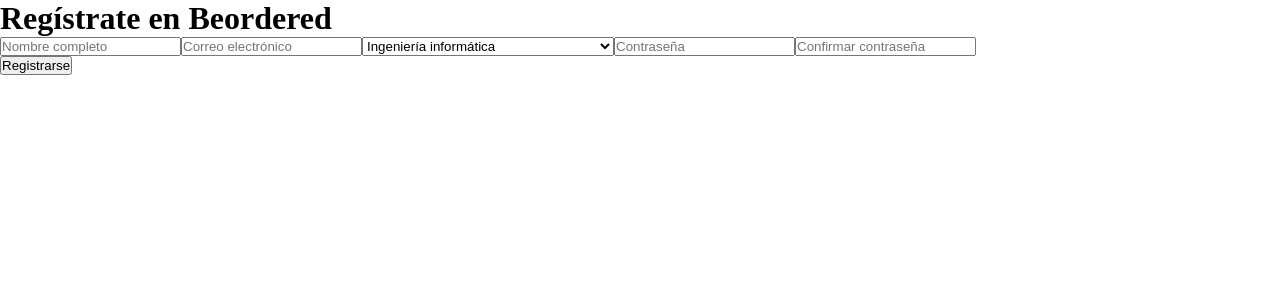
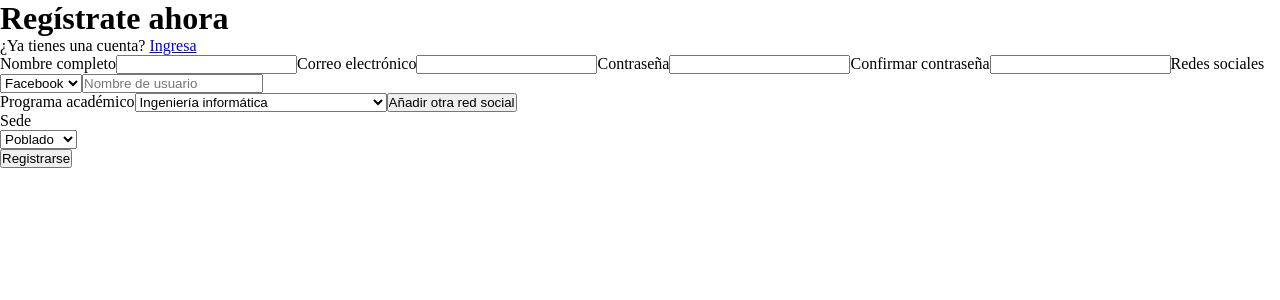
Before and after one commit to Santiago-Restrepo/ProyectoFinalBD2, a React app: page / in a window 1280 px wide. Shown: the top 300 px of the page. Built offline with nearby package versions, Linux system fonts and the light colour scheme.

Commit message:
Functional part of register page almost ready, only details are missing

```diff
--- a/src/pages/Register.jsx
+++ b/src/pages/Register.jsx
@@ -1,19 +1,43 @@
 import React, { useState, useEffect } from 'react';
 import { Redirect } from 'react-router';
+import { Link } from 'react-router-dom';
 import { useForm } from "react-hook-form";
 
 export const Register = () => {
     const { register, handleSubmit, reset } = useForm();
+    const socialNetworks=[
+        {
+            name: "Facebook"
+        },
+        {
+            name: "Instagram"
+        },
+        {
+            name: "Twitter"
+        }
+    ];
+    const [selectedNetworks, setSelectedNetworks] = useState([{network: "",username: ""}]);
     const [userRegistered, setUserRegistered] = useState(false);
-    const [univeristyPrograms, setUniversityPrograms] = useState([]);
+    const [universityInfo, setUniversityInfo] = useState(null);
+    const [campus, setCampus] = useState([]);
     const postRegisterData = (data) => {
         /*Conexión con base de datos para guardar lo que haya en data*/
+        console.log(data)
         reset();
         setUserRegistered(true);
     }
+
+    const addNetworkToSelected = ()=>{
+        const lastSocialNetworkName = document.querySelector('.socalMedia').lastChild.firstChild.value;
+        const lastSocialNetworkUsername = document.querySelector('.socalMedia').lastChild.lastChild.value;
+        let auxiliarNetworkList = [...selectedNetworks];
+        auxiliarNetworkList.unshift({network: lastSocialNetworkName,username: lastSocialNetworkUsername})
+        setSelectedNetworks(auxiliarNetworkList);
+    }
     useEffect(()=>{
         /*Conexión con la base de datos para traer los programas que se encuentran guardados*/
-        setUniversityPrograms([
+        setUniversityInfo({
+            programs: [
                 {
                     name: "Ingeniería informática"
                 },
@@ -29,31 +53,87 @@
                 {
                     name: "Ingeniería informática"
                 },
-        ])
-    },[])
+            ],
+            campus: [
+                {
+                    name: "Poblado"
+                },
+                {
+                    name: "Apartadó"
+                },
+                {
+                    name: "Rionegro"
+                }
+            ]
+        }
+            )
+    },[]);
+
     return (
         <main>
             {
+
                 !userRegistered ?
                 <form onSubmit={handleSubmit(postRegisterData)}>
-                        <h1>Regístrate en Beordered</h1>
-                        <input {...register("name")} placeholder="Nombre completo" />
-                        <input type="mail" {...register("email")} placeholder="Correo electrónico" />
-                        <select>
-                            {console.log(univeristyPrograms)}
+                        <h1>Regístrate ahora</h1>
+                        <p>¿Ya tienes una cuenta? <Link to="/login">Ingresa</Link></p>
+                        <label htmlFor="fullName">Nombre completo</label>
+                        <input id="fullName" {...register("name")} />
+                        <label htmlFor="email">Correo electrónico</label>
+                        <input input="email" type="mail" {...register("email")} />
+                        <label htmlFor="password">Contraseña</label>
+                        <input id="password" type="password" {...register("password")}/>
+                        <label htmlFor="passwordConfirmed">Confirmar contraseña</label>
+                        <input id="passwordConfirmed" type="passwordConfirmed" {...register("passwordConfirmed")} />
+                        <label>Redes sociales</label>
+                        <div className='socalMedia'>
                             {
-                            univeristyPrograms.length != 0 ?
-                            univeristyPrograms.map((program, index)=>{
+                                selectedNetworks.map((network,index) =>{
+                                    return (
+                                    <div className='socialMediaContainer' key={`container${index}`}>
+                                        {/* <select {...register(`socialNetwork${index}`)} id='socialMedia' key={`socialNetwork${index}`}>
+                                            {
+                                                socialNetworks.filter(socialNetwork => selectedNetworks.indexOf(socialNetwork) === -1).map(socialNetwork => <option key={`Social Network ${socialNetwork.name}`}>{socialNetwork.name}</option>)
+                                            }
+                                        </select> */}
+                                        <select {...register(`socialNetworks.${index}.name`)} className='socialMedia' key={`socialNetwork${index}`}>
+                                            {
+                                                socialNetworks.map(socialNetwork => <option key={`Social Network ${socialNetwork.name}`}>{socialNetwork.name}</option>)
+                                            }
+                                        </select>
+                                        <input {...register(`socialNetworks.${index}.userName`)} type="text" placeholder='Nombre de usuario' key={`networkUsername${index}`} defaultValue={network.username} />
+                                    </div>)
+                                })
+                            }
+                        </div>
+                        {
+                            universityInfo ?
+                            <>
+                                <label htmlFor="">Programa académico</label>
+                                <select {...register('universityProgram')} defaultValue={universityInfo.programs[0].name}>
+                                    {
+                                        universityInfo.programs.map((program, index)=>{
                                             return <option value={program.name} key={`program ${index}`}>{program.name}</option>
                                         })
+                                    }
+                                </select>
+                                <input type="button" onClick={()=>{addNetworkToSelected()}} value='Añadir otra red social'/>
+                                <br />
+                                <label htmlFor="">Sede</label>
+                                <br />
+                                <select {...register('campus')} defaultValue={universityInfo.campus[0].name}>
+                                    {
+                                        universityInfo.campus.map((campus, index)=>{
+                                            return <option value={campus.name} key={`campus ${index}`}>{campus.name}</option>
+                                        })
+                                    }
+                                </select>
+                            </>
                             :
                             null
                         }
-                        </select>
-                        <input type="password" {...register("password")} placeholder="Contraseña" />
-                        <input type="password" {...register("passwordConfirmed")} placeholder="Confirmar contraseña" />
                         <br />
-                        <button type="submit">Registrarse</button>
+                        <input type="submit" value='Registrarse'/>
                 </form>
                 : <Redirect to="/login"/>
             }
```
Lines whose indentation alone changed are shown as unchanged.
